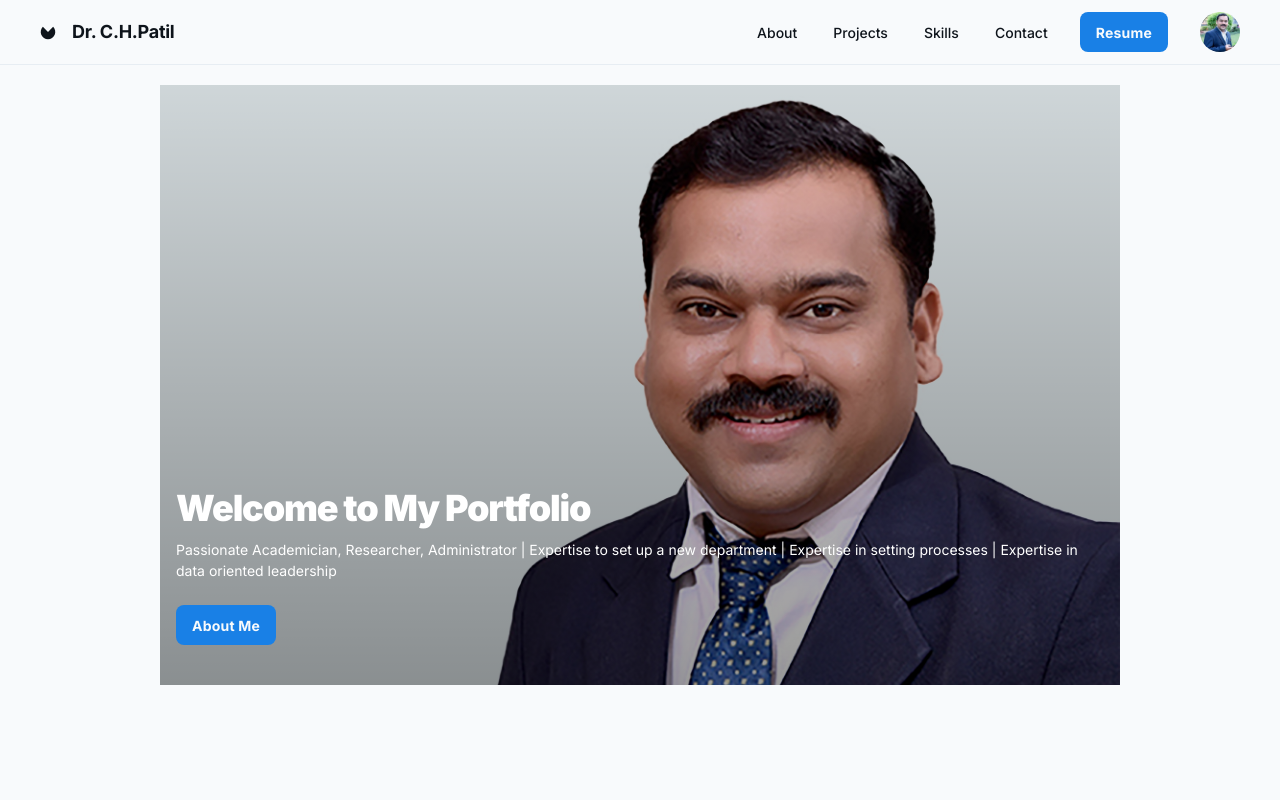
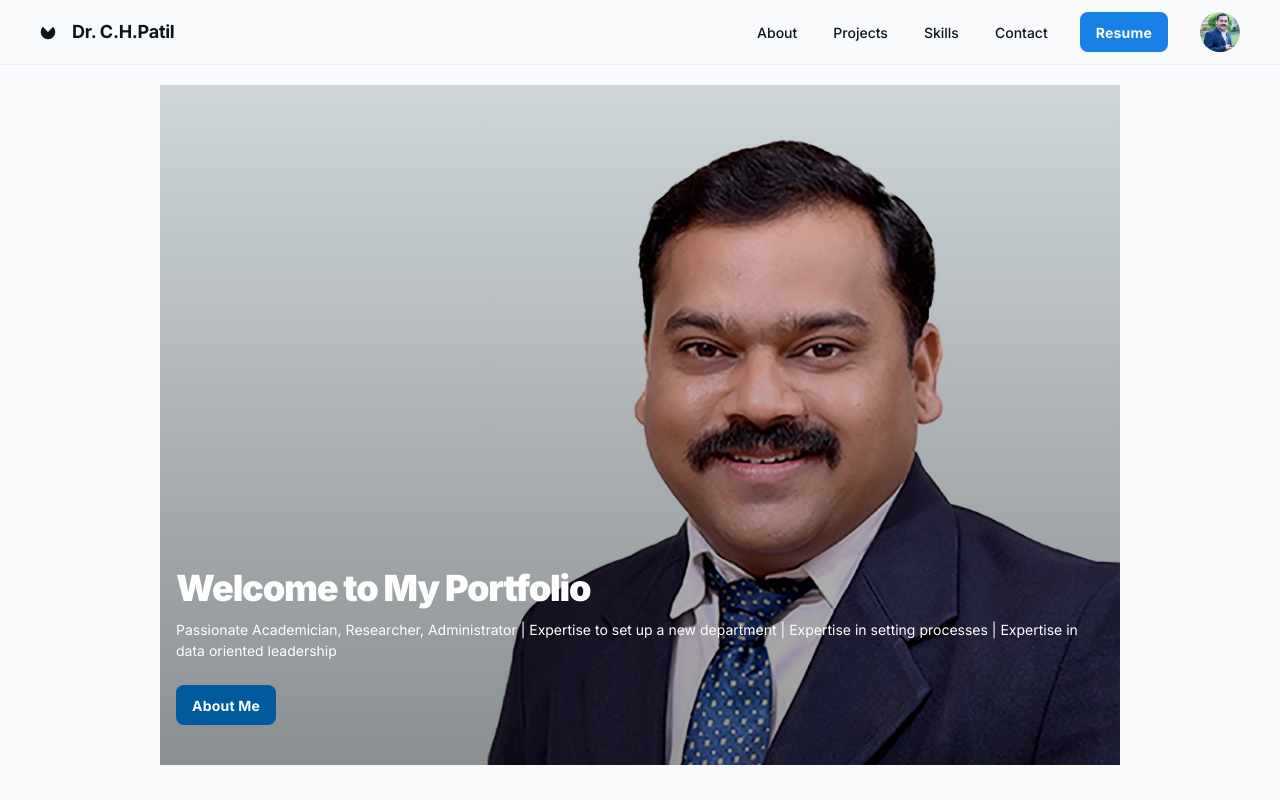
Before and after one commit to YadnyeshSawant/Portfolio_CH_Patil, a plain HTML site: page index.html in a window 1280 px wide. Drawn offline with nearby package versions, Linux system fonts and the light colour scheme.

Commit message:
image h-w

```diff
--- a/index.html
+++ b/index.html
@@ -55,7 +55,7 @@
             <div class="@container">
               <div class="@[480px]:p-4">
                 <div
-                  class="flex min-h-[600px] flex-col gap-6 bg-cover bg-center bg-no-repeat @[480px]:gap-8 @[480px]:rounded-lg items-start justify-end px-4 pb-10 @[480px]:px-10"
+                  class="flex h-[85vh] w-full flex-col gap-6 bg-cover bg-center bg-no-repeat items-start justify-end px-4 pb-10 @[480px]:gap-8 @[480px]:rounded-lg @[600px]:px-10"
                   style='background-image: linear-gradient(rgba(0, 0, 0, 0.1) 0%, rgba(0, 0, 0, 0.4) 100%), url("chpatiln.jpg");'
                 >
                   <div class="flex flex-col gap-2 text-left">
@@ -70,7 +70,7 @@
                   </div>
                   <a href="about.html">
                   <button
-                    class="flex min-w-[84px] max-w-[480px] cursor-pointer items-center justify-center overflow-hidden rounded-lg h-10 px-4 @[480px]:h-12 @[480px]:px-5 bg-[#1980e6] text-slate-50 text-sm font-bold leading-normal tracking-[0.015em] @[480px]:text-base @[480px]:font-bold @[480px]:leading-normal @[480px]:tracking-[0.015em]"
+                    class="flex min-w-[84px] max-w-[480px] cursor-pointer items-center justify-center overflow-hidden rounded-lg h-10 px-4 @[480px]:h-12 @[480px]:px-5 bg-[#005a9c] text-slate-50 text-sm font-bold leading-normal tracking-[0.015em] @[480px]:text-base @[480px]:font-bold @[480px]:leading-normal @[480px]:tracking-[0.015em]"
                   >
                     <span class="truncate">About Me</span>
                   </button></a>
```
